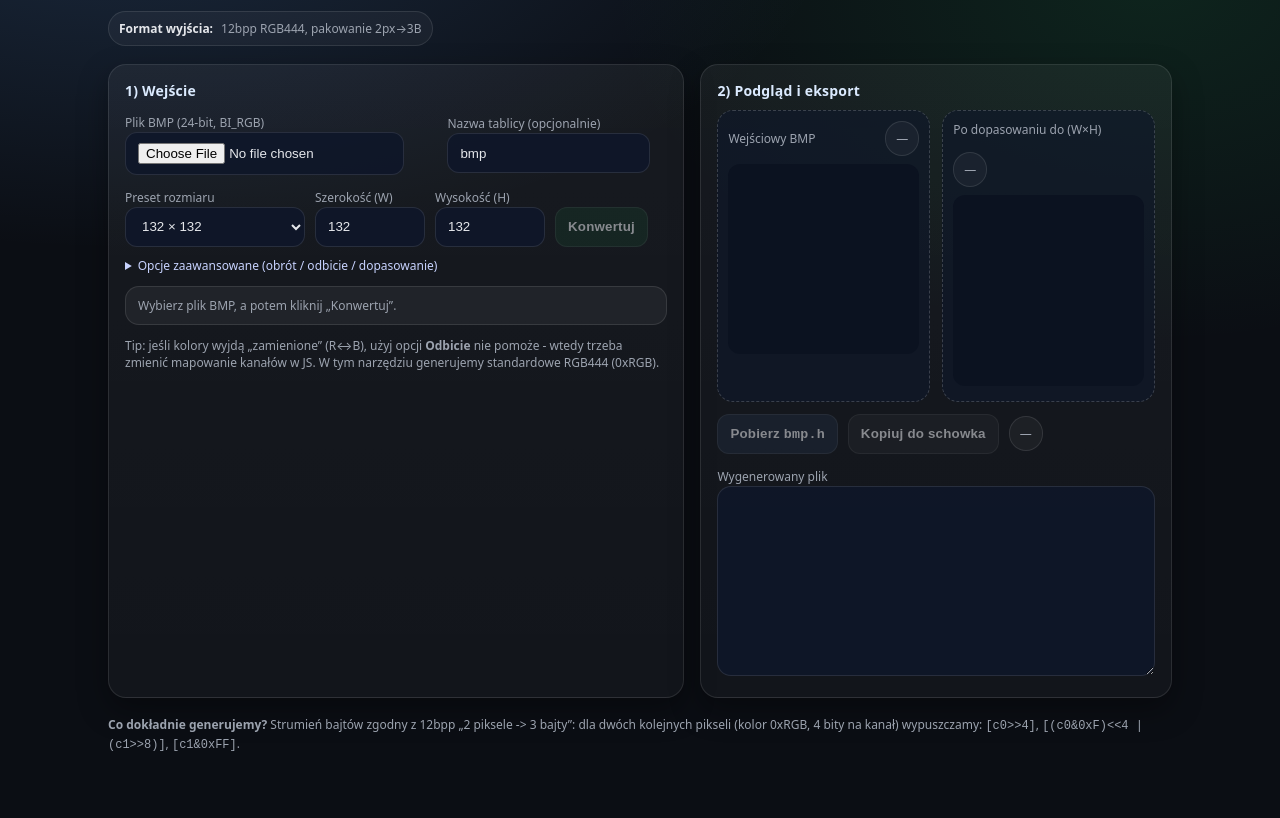
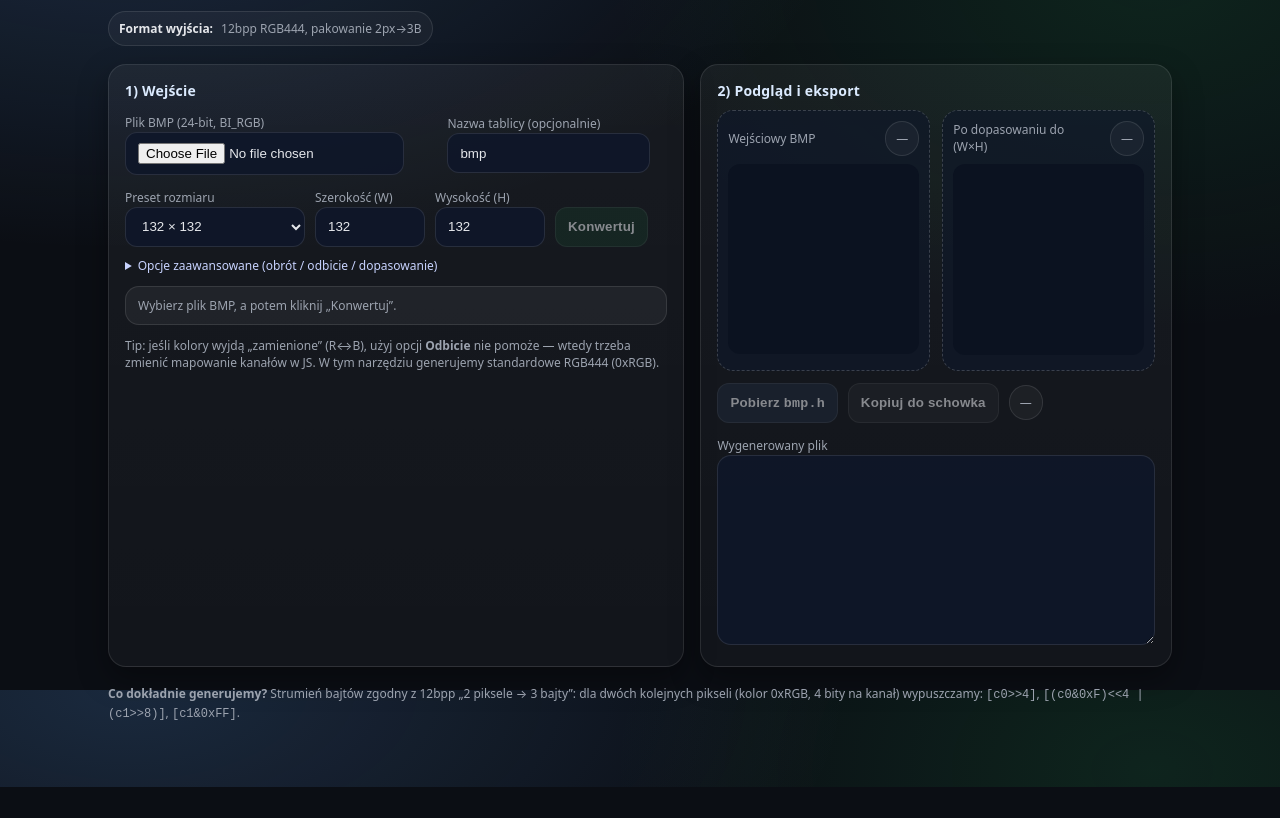
Before and after one commit to NemeWT10/bmptoarrayCONV, a plain HTML site: page index.html in a window 1280 px wide. Shown: the part 110-928 px from the top of the page. After the commit the page ends 897 px from the top, so only its background shows below. Drawn offline with Linux system fonts and the light colour scheme.

Commit message:
Add files via upload

```diff
--- a/index.html
+++ b/index.html
@@ -10,17 +10,24 @@
       --accent:#60a5fa; --accent2:#22c55e; --danger:#fb7185; --border:rgba(255,255,255,.10);
     }
     *{box-sizing:border-box}
-    body{margin:0;font-family:ui-sans-serif,system-ui,-apple-system,Segoe UI,Roboto,Helvetica,Arial;
+    html, body{height:100%}
+    html{
       background:radial-gradient(1200px 600px at 10% 0%, rgba(96,165,250,.18), transparent 60%),
       radial-gradient(900px 600px at 90% 10%, rgba(34,197,94,.12), transparent 60%),
       var(--bg);
+      background-repeat:no-repeat;
+      background-attachment:fixed;
+    }
+    body{margin:0;font-family:ui-sans-serif,system-ui,-apple-system,Segoe UI,Roboto,Helvetica,Arial;
+      min-height:100%;
+      background:transparent;
       color:var(--text);
     }
     .wrap{max-width:1100px;margin:0 auto;padding:28px 18px 64px}
-    header{display:flex;gap:14px;align-items:flex-start;justify-content:space-between;flex-wrap:wrap}
+    .pageHeader{display:flex;gap:14px;align-items:flex-start;justify-content:space-between;flex-wrap:wrap}
     h1{margin:0;font-size:22px;letter-spacing:.2px}
     .sub{margin:6px 0 0;color:var(--muted);font-size:13px;line-height:1.45}
-    .grid{display:grid;grid-template-columns:1.1fr .9fr;gap:16px;margin-top:18px}
+    .grid{display:grid;grid-template-columns:minmax(0,1.1fr) minmax(0,.9fr);gap:16px;margin-top:18px}
     @media (max-width: 920px){.grid{grid-template-columns:1fr;}}
 
     .card{background:linear-gradient(180deg, rgba(255,255,255,.05), rgba(255,255,255,.03));
@@ -63,7 +70,7 @@
     @media (max-width: 600px){.preview{grid-template-columns:1fr;}}
     .canvasWrap{background:rgba(15,23,42,.65); border:1px dashed rgba(255,255,255,.18);
       border-radius:16px; padding:10px}
-    .canvasWrap header{display:flex;justify-content:space-between;align-items:center;margin-bottom:8px}
+    .canvasWrap header{display:flex;justify-content:space-between;align-items:center;gap:10px;flex-wrap:nowrap;margin-bottom:8px}
     .canvasWrap header .t{font-size:12px;color:var(--muted)}
     canvas{width:100%; height:auto; image-rendering:pixelated; border-radius:12px; background:#0b1220}
 
@@ -85,11 +92,11 @@
 </head>
 <body>
 <div class="wrap">
-  <header>
+  <header class="pageHeader">
     <div>
       <h1>BMP (24-bit) → <code>bmp.h</code> (12bpp, 2 pix = 3 bajty)</h1>
       <p class="sub">
-        Wrzucasz plik <code>.bmp</code> (24-bit, bez kompresji), wybierasz rozmiar (np. 130×130 lub 132×132),
+        Statyczna stronka pod GitHub Pages: wrzucasz plik <code>.bmp</code> (24-bit, bez kompresji), wybierasz rozmiar (np. 130×130 lub 132×132),
         a na koniec pobierasz gotowy nagłówek <code>bmp.h</code> z tablicą <code>const unsigned char bmp[]</code>.
       </p>
     </div>
@@ -172,7 +179,7 @@
       <div id="status" class="msg" style="margin-top:12px">Wybierz plik BMP, a potem kliknij „Konwertuj”.</div>
 
       <div class="footerNote">
-        Tip: jeśli kolory wyjdą „zamienione” (R↔B), użyj opcji <b>Odbicie</b> nie pomoże - wtedy trzeba zmienić mapowanie kanałów w JS.
+        Tip: jeśli kolory wyjdą „zamienione” (R↔B), użyj opcji <b>Odbicie</b> nie pomoże — wtedy trzeba zmienić mapowanie kanałów w JS.
         W tym narzędziu generujemy standardowe RGB444 (0xRGB).
       </div>
     </section>
@@ -208,7 +215,7 @@
   </div>
 
   <div class="footerNote" style="margin-top:18px">
-    <b>Co dokładnie generujemy?</b> Strumień bajtów zgodny z 12bpp „2 piksele -> 3 bajty”:
+    <b>Co dokładnie generujemy?</b> Strumień bajtów zgodny z 12bpp „2 piksele → 3 bajty”:
     dla dwóch kolejnych pikseli (kolor 0xRGB, 4 bity na kanał) wypuszczamy:
     <code>[c0>>4]</code>, <code>[(c0&0xF)<<4 | (c1>>8)]</code>, <code>[c1&0xFF]</code>.
   </div>
```
